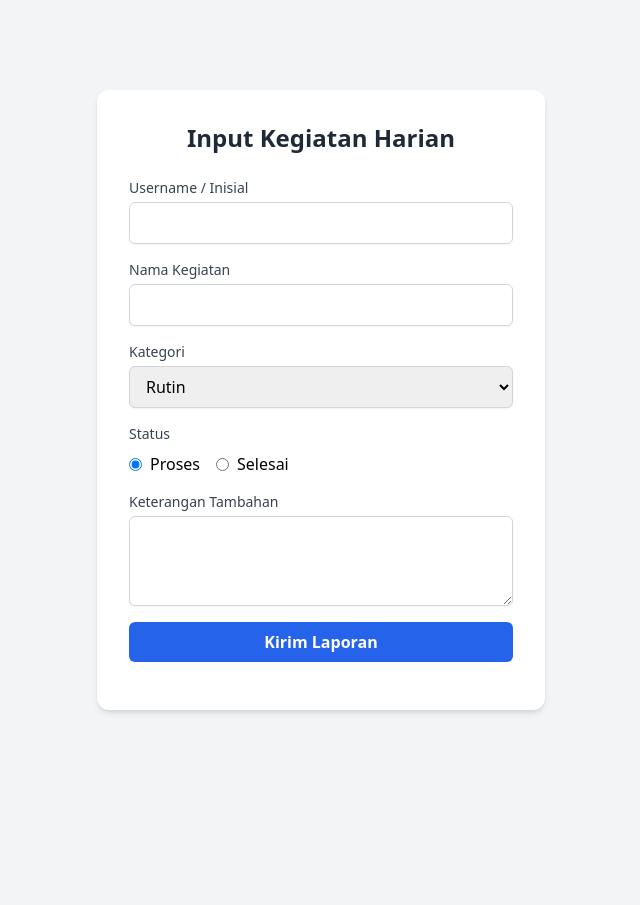
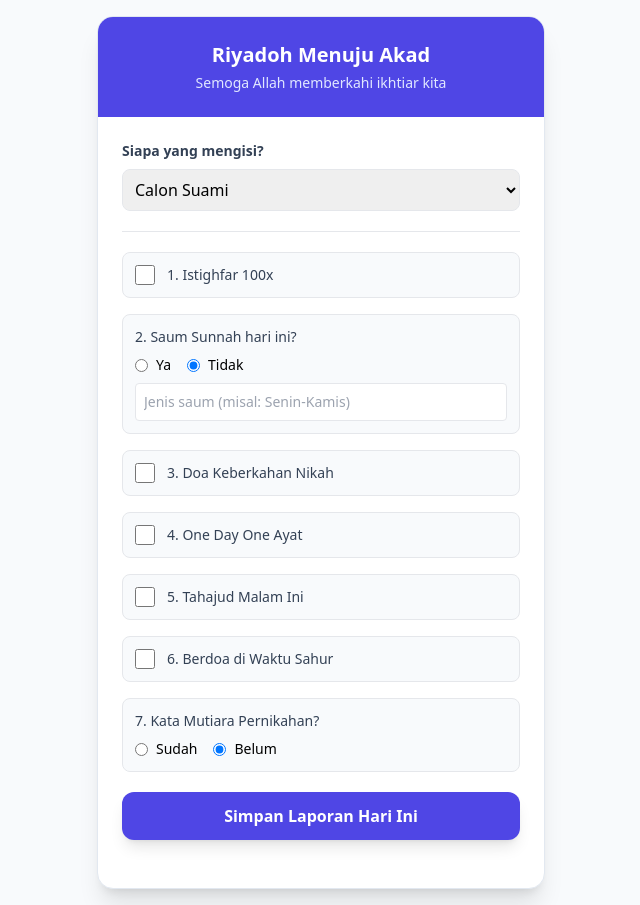
Before and after one commit to amarbiru98-source/Rydh-Akad, a plain HTML site: page index.html in a window 1280 px wide. Shown: the whole page, without its empty margins (319-959 px from the left). Before the commit the page ends 800 px from the top, so only its background shows below. Drawn offline with nearby package versions, Linux system fonts and the light colour scheme.

Commit message:
Update index.html

```diff
--- a/index.html
+++ b/index.html
@@ -1,89 +1,111 @@
 <!DOCTYPE html>
-<html lang="en">
+<html lang="id">
 <head>
     <meta charset="UTF-8">
     <meta name="viewport" content="width=device-width, initial-scale=1.0">
-    <title>Monitoring Kegiatan Harian</title>
+    <title>Monitoring Riyadoh Akad</title>
     <script src="https://cdn.tailwindcss.com"></script>
 </head>
-<body class="bg-gray-100 min-h-screen flex items-center justify-center p-4">
+<body class="bg-slate-50 min-h-screen p-4">
+    <div class="max-w-md mx-auto bg-white rounded-2xl shadow-xl overflow-hidden border border-slate-200">
+        <div class="bg-indigo-600 p-6 text-center text-white">
+            <h2 class="text-xl font-bold">Riyadoh Menuju Akad</h2>
+            <p class="text-indigo-100 text-sm mt-1">Semoga Allah memberkahi ikhtiar kita</p>
+        </div>
 
-    <div class="bg-white p-8 rounded-xl shadow-md w-full max-w-md">
-        <h2 class="text-2xl font-bold mb-6 text-gray-800 text-center">Input Kegiatan Harian</h2>
-
-        <form id="monitoringForm" class="space-y-4">
+        <form id="riyadohForm" class="p-6 space-y-5">
             <div>
-                <label class="block text-sm font-medium text-gray-700">Username / Inisial</label>
-                <input type="text" name="username" required class="mt-1 block w-full px-3 py-2 border border-gray-300 rounded-md shadow-sm focus:outline-none focus:ring-blue-500 focus:border-blue-500">
-            </div>
-
-            <div>
-                <label class="block text-sm font-medium text-gray-700">Nama Kegiatan</label>
-                <input type="text" name="kegiatan" required class="mt-1 block w-full px-3 py-2 border border-gray-300 rounded-md shadow-sm focus:outline-none focus:ring-blue-500 focus:border-blue-500">
-            </div>
-
-            <div>
-                <label class="block text-sm font-medium text-gray-700">Kategori</label>
-                <select name="kategori" class="mt-1 block w-full px-3 py-2 border border-gray-300 rounded-md shadow-sm focus:outline-none focus:ring-blue-500 focus:border-blue-500">
-                    <option value="Rutin">Rutin</option>
-                    <option value="Project">Project</option>
-                    <option value="Urgent">Urgent</option>
+                <label class="block text-sm font-semibold text-slate-700 mb-2">Siapa yang mengisi?</label>
+                <select name="username" class="w-full p-2 border rounded-lg focus:ring-2 focus:ring-indigo-500">
+                    <option value="Calon Suami">Calon Suami</option>
+                    <option value="Sisi">Sisi (Calon Istri)</option>
                 </select>
             </div>
 
-            <div>
-                <label class="block text-sm font-medium text-gray-700">Status</label>
-                <div class="flex space-x-4 mt-2">
-                    <label class="flex items-center"><input type="radio" name="status" value="Proses" checked class="mr-2"> Proses</label>
-                    <label class="flex items-center"><input type="radio" name="status" value="Selesai" class="mr-2"> Selesai</label>
+            <hr>
+
+            <div class="space-y-4">
+                <label class="flex items-center space-x-3 bg-slate-50 p-3 rounded-lg border">
+                    <input type="checkbox" name="istighfar" value="Sudah" class="w-5 h-5 text-indigo-600">
+                    <span class="text-sm text-slate-700 font-medium">1. Istighfar 100x</span>
+                </label>
+
+                <div class="bg-slate-50 p-3 rounded-lg border space-y-2">
+                    <span class="text-sm text-slate-700 font-medium block">2. Saum Sunnah hari ini?</span>
+                    <div class="flex space-x-4">
+                        <label class="flex items-center text-sm"><input type="radio" name="saum" value="Ya" class="mr-2"> Ya</label>
+                        <label class="flex items-center text-sm"><input type="radio" name="saum" value="Tidak" checked class="mr-2"> Tidak</label>
+                    </div>
+                    <input type="text" name="keterangan_saum" placeholder="Jenis saum (misal: Senin-Kamis)" class="w-full mt-2 p-2 text-sm border rounded">
+                </div>
+
+                <label class="flex items-center space-x-3 bg-slate-50 p-3 rounded-lg border">
+                    <input type="checkbox" name="doa_nikah" value="Sudah" class="w-5 h-5 text-indigo-600">
+                    <span class="text-sm text-slate-700 font-medium">3. Doa Keberkahan Nikah</span>
+                </label>
+
+                <label class="flex items-center space-x-3 bg-slate-50 p-3 rounded-lg border">
+                    <input type="checkbox" name="one_day_ayat" value="Sudah" class="w-5 h-5 text-indigo-600">
+                    <span class="text-sm text-slate-700 font-medium">4. One Day One Ayat</span>
+                </label>
+
+                <label class="flex items-center space-x-3 bg-slate-50 p-3 rounded-lg border">
+                    <input type="checkbox" name="tahajud" value="Ya" class="w-5 h-5 text-indigo-600">
+                    <span class="text-sm text-slate-700 font-medium">5. Tahajud Malam Ini</span>
+                </label>
+
+                <label class="flex items-center space-x-3 bg-slate-50 p-3 rounded-lg border">
+                    <input type="checkbox" name="doa_saur" value="Ya" class="w-5 h-5 text-indigo-600">
+                    <span class="text-sm text-slate-700 font-medium">6. Berdoa di Waktu Sahur</span>
+                </label>
+
+                <div class="bg-slate-50 p-3 rounded-lg border space-y-2">
+                    <span class="text-sm text-slate-700 font-medium block">7. Kata Mutiara Pernikahan?</span>
+                    <div class="flex space-x-4">
+                        <label class="flex items-center text-sm"><input type="radio" name="kata_mutiara" value="Sudah" class="mr-2"> Sudah</label>
+                        <label class="flex items-center text-sm"><input type="radio" name="kata_mutiara" value="Belum" checked class="mr-2"> Belum</label>
+                    </div>
                 </div>
             </div>
 
-            <div>
-                <label class="block text-sm font-medium text-gray-700">Keterangan Tambahan</label>
-                <textarea name="keterangan" rows="3" class="mt-1 block w-full px-3 py-2 border border-gray-300 rounded-md shadow-sm focus:outline-none focus:ring-blue-500 focus:border-blue-500"></textarea>
-            </div>
-
-            <button type="submit" id="submitBtn" class="w-full bg-blue-600 text-white font-bold py-2 px-4 rounded-md hover:bg-blue-700 transition duration-200">
-                Kirim Laporan
+            <button type="submit" id="submitBtn" class="w-full bg-indigo-600 text-white font-bold py-3 rounded-xl shadow-lg hover:bg-indigo-700 transition">
+                Simpan Laporan Hari Ini
             </button>
         </form>
-
-        <p id="responseMsg" class="mt-4 text-center text-sm font-semibold"></p>
+        <p id="responseMsg" class="pb-6 text-center text-sm"></p>
     </div>
 
     <script>
-        const scriptURL = 'https://script.google.com/macros/s/AKfycbwS8dAhgafSttSrtvIaGzt8qCe7-z5OLyPLghY_Y0-RNNQk2RLWHFLnfRWmQO8h0gms/exec'; // <--- PASTE LINK ANDA DI SINI
-        const form = document.getElementById('monitoringForm');
+        const scriptURL = 'https://script.google.com/macros/s/AKfycbzaOaqZYJ0jn1P9AtGtcuGwBIuns97baw33v8R0VYSL455ihnxPkzl2cwJfFLop0rAm/exec'; // GANTI INI
+        const form = document.getElementById('riyadohForm');
         const btn = document.getElementById('submitBtn');
         const msg = document.getElementById('responseMsg');
 
         form.addEventListener('submit', e => {
             e.preventDefault();
-            btn.disabled = true;
-            btn.innerText = "Mengirim...";
-            msg.innerText = "";
+            btn.disabled = true; btn.innerText = "Mengirim...";
 
             const formData = new FormData(form);
             const data = Object.fromEntries(formData.entries());
 
-            fetch(scriptURL, {
-                method: 'POST',
-                body: JSON.stringify(data)
-            })
-            .then(response => {
-                msg.innerText = "Berhasil! Data telah tersimpan di Spreadsheet.";
-                msg.className = "mt-4 text-center text-sm font-semibold text-green-600";
+            // Mengubah checkbox yang tidak dicentang menjadi "Belum"
+            const checkboxes = ['istighfar', 'doa_nikah', 'one_day_ayat', 'tahajud', 'doa_saur'];
+            checkboxes.forEach(name => {
+                if(!data[name]) data[name] = "Belum";
+            });
+
+            fetch(scriptURL, { method: 'POST', body: JSON.stringify(data)})
+            .then(() => {
+                msg.innerText = "Alhamdulillah, data tersimpan! ❤️";
+                msg.style.color = "green";
                 form.reset();
             })
             .catch(error => {
-                msg.innerText = "Waduh, ada error nih!";
-                msg.className = "mt-4 text-center text-sm font-semibold text-red-600";
-                console.error('Error!', error.message);
+                msg.innerText = "Gagal kirim, coba lagi ya.";
+                msg.style.color = "red";
             })
             .finally(() => {
-                btn.disabled = false;
-                btn.innerText = "Kirim Laporan";
+                btn.disabled = false; btn.innerText = "Simpan Laporan Hari Ini";
             });
         });
     </script>
```
